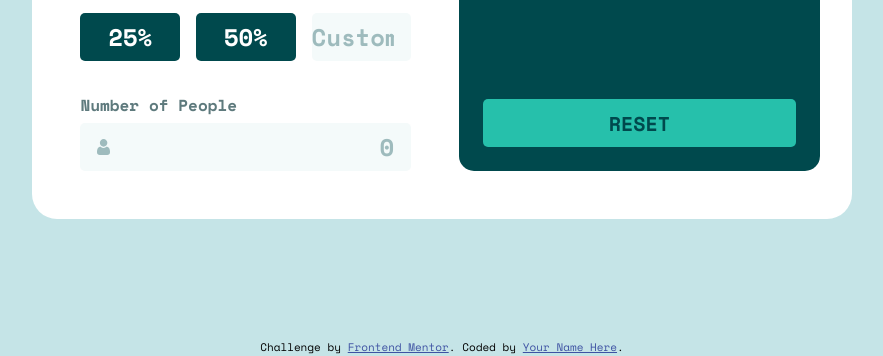
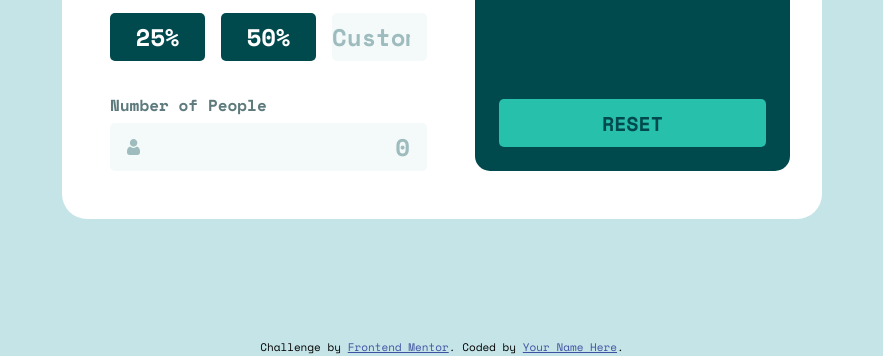
Before and after one commit to Kaji1127/Tip-Calculator-App, a website: page index.html in a window 1280 px wide. Shown: the part 461-817 px from the top of the page, without its empty margins (198-1081 px from the left). Drawn offline with nearby package versions, Linux system fonts and the light colour scheme.

Commit message:
update styles

```diff
--- a/app/scss/layout/_calculator.scss
+++ b/app/scss/layout/_calculator.scss
@@ -10,7 +10,7 @@
 	justify-content: center;
 
 	@include breakpoint(medium) {
-		max-width: 64%;
+		max-width: 76rem;
 		grid-template-columns: 1fr 1.09fr;
 		column-gap: 4.8rem;
 		padding: 4.5rem 3.2rem 4.8rem 4.8rem;
```
Also changed, not shown: dist/style.css, 1 other file.
